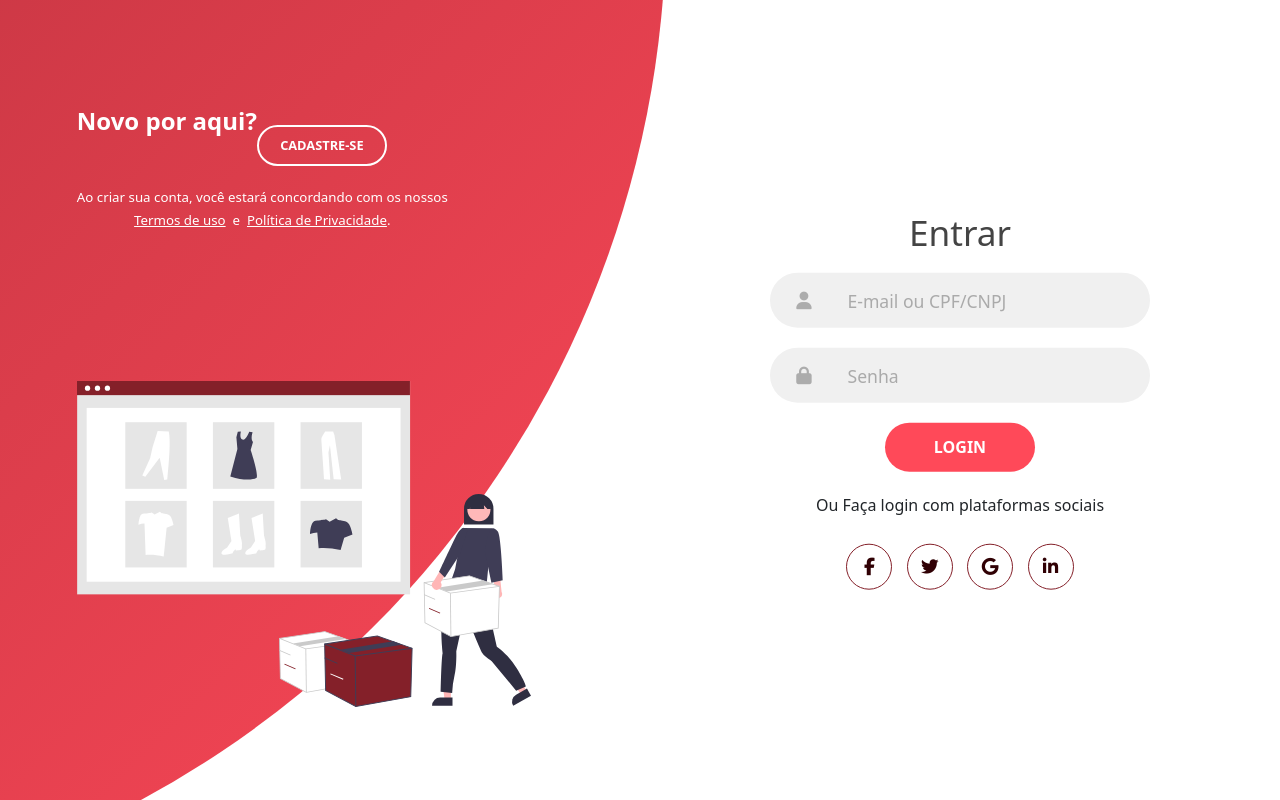
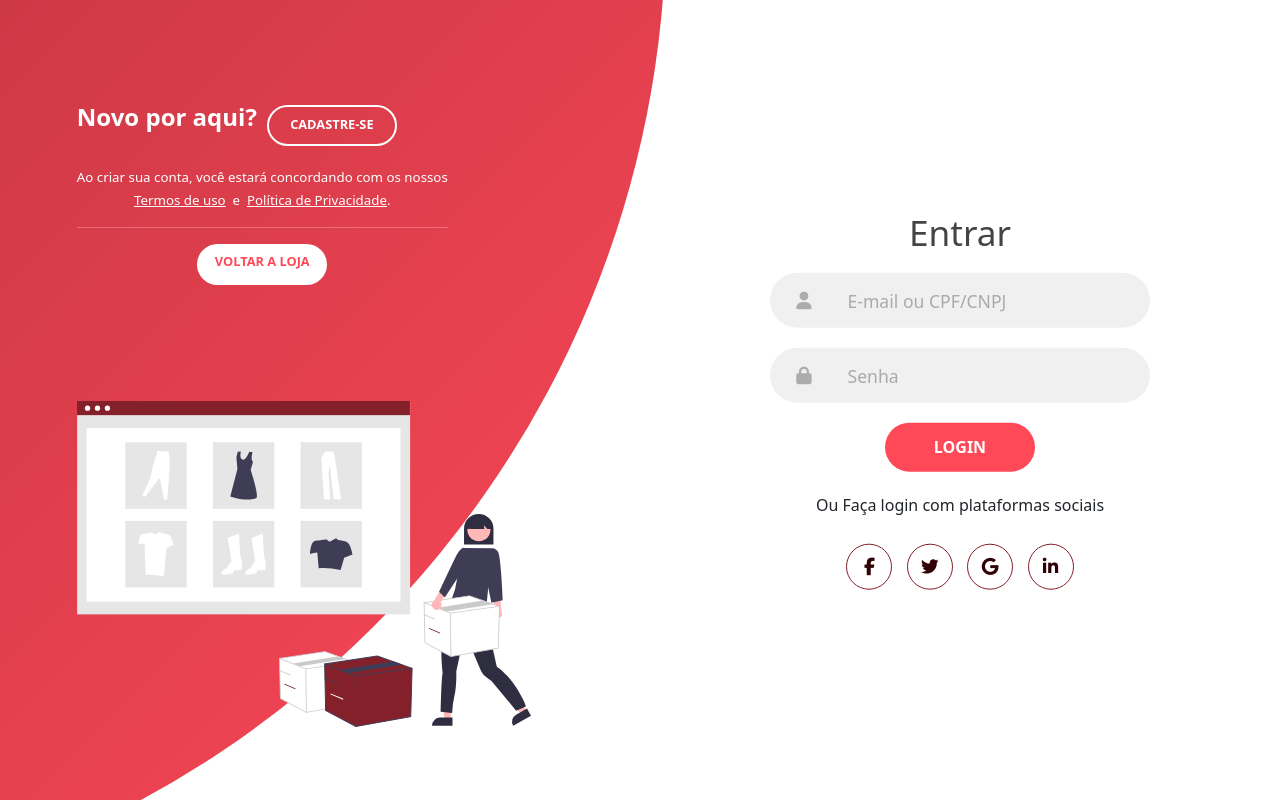
Before and after one commit to andrealbson/dhl-store, a React (Create React App) app in the folder dhl-store/: page /login in a window 1280 px wide. Built offline with nearby package versions, Linux system fonts and the light colour scheme.

Commit message:
Adicionado botão de voltar a loja - Tela de Login

```diff
--- a/dhl-store/src/pages/Login/index.jsx
+++ b/dhl-store/src/pages/Login/index.jsx
@@ -1,5 +1,5 @@
 import React from "react";
-// import { Link } from "react-router-dom";
+import { Link } from "react-router-dom";
 import "../../pages/Login/login.scss";
 import "../../pages/Login/styled.js";
 import { useState } from "react";
@@ -89,7 +89,11 @@ const Page = () => {
           <div className="panels-container">
             <div className="panel left-panel">
               <div className="content">
+                <div className="flex-btn-cad">
+                  <div>
                     <h3>Novo por aqui?</h3>
+                  </div>
+                  <div>
                     <button
                       className="btn transparent mt-3 mb-2"
                       onClick={toggleClass}
@@ -97,6 +101,8 @@ const Page = () => {
                     >
                       Cadastre-se
                     </button>
+                  </div>
+                </div>
                 <p>
                   <small>
                     Ao criar sua conta, você estará concordando com os nossos{" "}
@@ -110,8 +116,21 @@ const Page = () => {
                     </a>
                     .
                   </small>
+                  <div className="content-btn-back-to-store">
+                    <hr />
+                    <h6>
+                      <Link
+                        to="/home"
+                        className="btn transparent"
+                        style={{ background: "#fff", color: "#ff4959" }}
+                      >
+                        Voltar a Loja
+                      </Link>
+                    </h6>
+                  </div>
                 </p>
               </div>
+
               <img src={imgLogin} className="image" alt="" />
             </div>
             <div className="panel right-panel">
--- a/dhl-store/src/pages/Login/login.scss
+++ b/dhl-store/src/pages/Login/login.scss
@@ -19,6 +19,17 @@ input {
     background-color: #fff !important;
     min-height: 100vh !important;
     overflow: hidden !important;
+  }
+
+  .flex-btn-cad {
+    display: flex;
+    flex-direction: row;
+    align-items: center;
+    align-content: center;
+
+    div:first-child {
+      margin-right: 10px !important;
+    }
   }
 
   .forms-container {
@@ -312,6 +323,10 @@ input {
   }
 
   @media (max-width: 870px) {
+    .content-btn-back-to-store {
+      margin-top: -15em;
+      margin-left: 1em;
+    }
     .container {
       min-height: 800px;
       height: 100vh;
```
Lines whose indentation alone changed are shown as unchanged.
